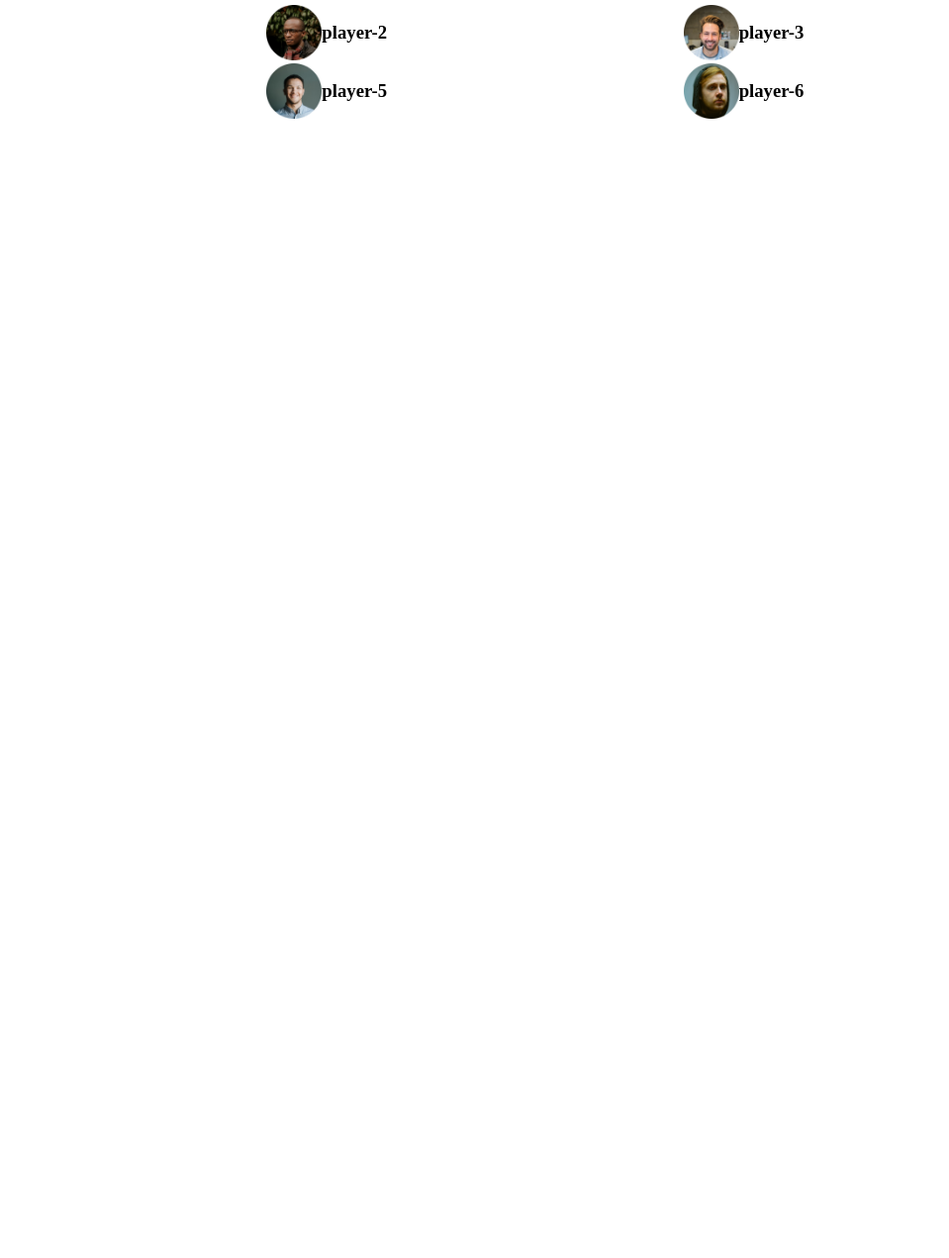
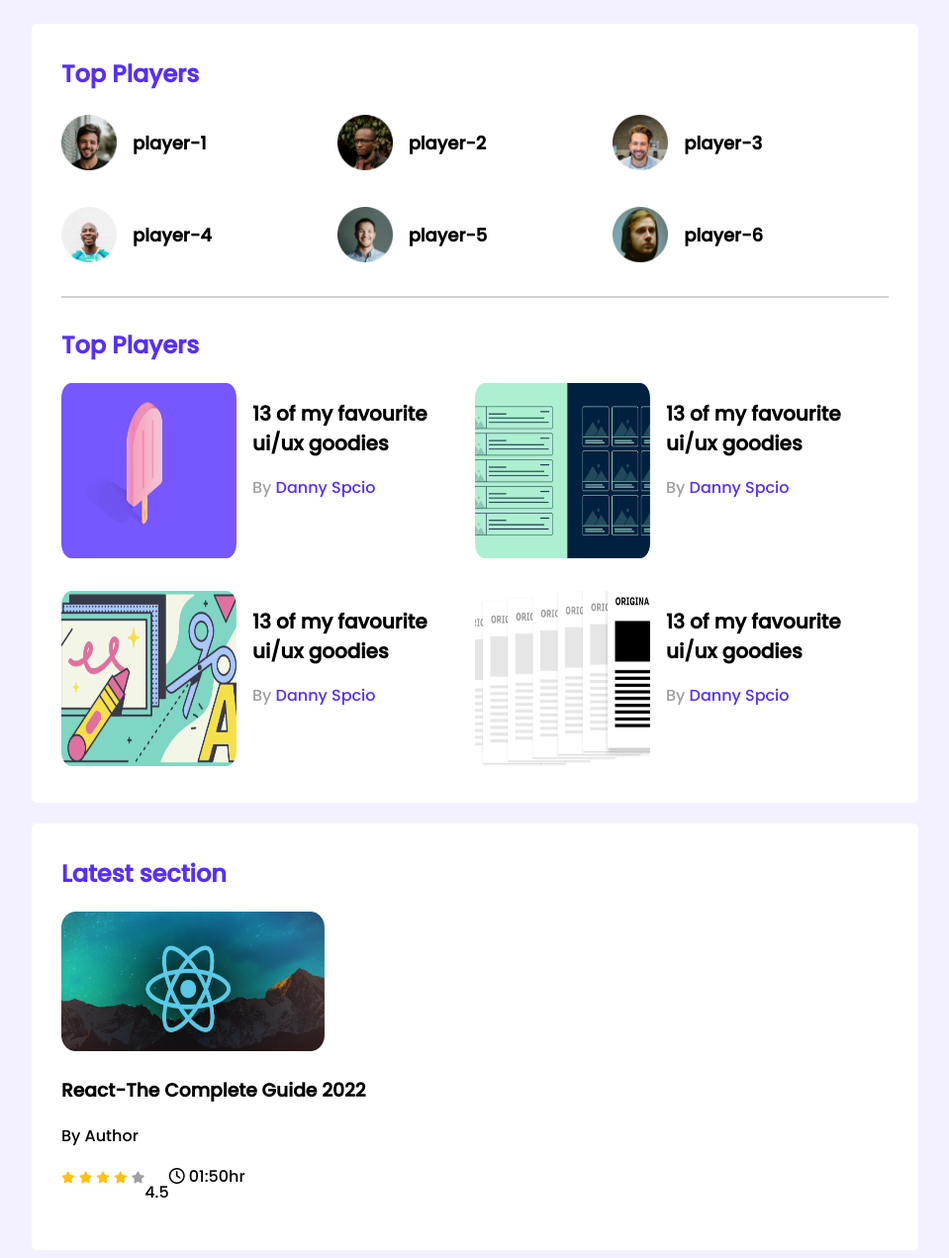
Before and after one commit to Salma93234/leader-board-css3, a plain HTML site: page index.html in a window 1280 px wide. Shown: the part 5-1276 px from the top of the page at 99% size, without its empty margins (160-1119 px from the left). Before the commit the page ends 800 px from the top, so only its background shows below. Drawn offline with Linux system fonts and the light colour scheme.

Commit message:
section-added

```diff
--- a/index.html
+++ b/index.html
@@ -5,6 +5,13 @@
     <meta http-equiv="X-UA-Compatible" content="IE=edge">
     <meta name="viewport" content="width=device-width, initial-scale=1.0">
     <title>Leader Board</title>
+    <!-- font awesome -->
+    <script src="https://kit.fontawesome.com/cc17d0af5c.js" crossorigin="anonymous"></script>
+     <!-- google-font -->
+     <!-- <link rel="preconnect" href="https://fonts.googleapis.com">
+    <link rel="preconnect" href="https://fonts.gstatic.com" crossorigin>
+    <link href="https://fonts.googleapis.com/css2?family=Poppins:wght@500&display=swap" rel="stylesheet"> -->
+
     <!-- stylesheet -->
     <link rel="stylesheet" href="styles/style.css">
 </head>
@@ -14,36 +21,112 @@
 
     </header>
     <!-- header end -->
-    <main>
+    <main >
         <!-- top players and top blog -->
+        <section class="conatiner">
         <div class="top-players">
+            <h1 class="section-tittle">Top Players</h1>
             <div class="players">
                 <div class="player">
                     <img src="images/players/player-1.png" alt="">
-                    <h3>player-1</h3>
+                    <h3 class="player-name" >player-1</h3>
                 </div>
                 <div class="player">
                     <img src="images/players/player-2.png" alt="">
-                    <h3>player-2</h3>
+                    <h3 class="player-name" >player-2</h3>
                 </div>
                 <div class="player">
                     <img src="images/players/player-3.png" alt="">
-                    <h3>player-3</h3>
+                    <h3 class="player-name" >player-3</h3>
                 </div>
                 <div class="player">
                     <img src="images/players/player-4.png" alt="">
-                    <h3>player-4</h3>
+                    <h3 class="player-name" >player-4</h3>
                 </div>
                 <div class="player">
                     <img src="images/players/player-5.png" alt="">
-                    <h3>player-5</h3>
+                    <h3 class="player-name" >player-5</h3>
                 </div>
                 <div class="player">
                     <img src="images/players/player-6.png" alt="">
-                    <h3>player-6</h3>
+                    <h3 class="player-name" >player-6</h3>
                 </div>
             </div>
         </div>
+        <hr>
+        <div class="top-blogs">
+            <h1 class="section-tittle">Top Players</h1>
+           <div class="blogs">
+            <article class="blog">
+              <div class="thumbnail">
+                <img src="images/blogs/blog-1.png" alt="">
+              </div>
+              <div class="blog-info">
+                <h2 class="blog-tittle">13 of my favourite ui/ux goodies</h2>
+                <p class="blog-author">By <a href="">Danny Spcio</a></p>
+              </div>
+            </article>
+            <article class="blog">
+              <div class="thumbnail">
+                <img src="images/blogs/blog-2.png" alt="">
+              </div>
+              <div class="blog-info">
+                <h2 class="blog-tittle">13 of my favourite ui/ux goodies</h2>
+                <p class="blog-author">By <a href="">Danny Spcio</a></p>
+              </div>
+            </article>
+            <article class="blog">
+              <div class="thumbnail">
+                <img src="images/blogs/blog-3.png" alt="">
+              </div>
+              <div class="blog-info">
+                <h2 class="blog-tittle">13 of my favourite ui/ux goodies</h2>
+                <p class="blog-author">By <a href="">Danny Spcio</a></p>
+              </div>
+            </article>
+            <article class="blog">
+              <div class="thumbnail">
+                <img src="images/blogs/blog-4.png" alt="">
+              </div>
+              <div class="blog-info">
+                <h2 class="blog-tittle">13 of my favourite ui/ux goodies</h2>
+                <p class="blog-author">By <a href="">Danny Spcio</a></p>
+              </div>
+            </article>
+           </div>
+        </div>
+    </section>
+    <!-- Latest corses -->
+    <section class="conatiner">
+        <h2 class="section-tittle">Latest section</h2>
+        <div class="courses">
+            <div class="course">
+                <div class="course-banner">
+                    <img src="images/courses/course-1.png" alt="">
+                </div>
+                <div class="course-detail">
+                    <div class="course-title">
+                        <h3>React-The Complete Guide 2022</h3>
+                        <p class="course-auther">By Author</p>
+                    </div>
+                    <div class="course-info">
+                      <div>
+                        <i class="fas fa-star filled"></i>
+                        <i class="fas fa-star filled"></i>
+                        <i class="fas fa-star filled"></i>
+                        <i class="fas fa-star filled"></i>
+                        <i class="fas fa-star empty"></i>
+                      </div>
+                      <p>4.5</p>
+                      <div class="course-duration">
+                        <i class="far fa-clock"></i>
+                        01:50hr
+                      </div>
+                    </div>
+                </div>
+            </div>
+        </div>
+    </section>
     </main>
 
 </body>
--- a/styles/style.css
+++ b/styles/style.css
@@ -1,7 +1,41 @@
+/* font */
+@import url('https://fonts.googleapis.com/css2?family=Poppins:wght@500&display=swap');
+/* common styles */
+body{
+    font-family: 'Poppins', sans-serif;
+    background-color: #F3F1FF;
+}
+main{
+    display: flex;
+    flex-direction: column;
+    align-items: center;
+}
+.conatiner{
+    width: 836px;
+    background-color:#FFFFFF ;
+    padding: 30px;
+    margin-top: 21px;
+    border-radius: 5px;
+}
+.top-players{
+    margin-bottom: 30px;
+}
+hr{
+    border: 1px solid #D1D1D1;
+    margin-bottom: 30px;
+}
 /* top players styles */
+.section-tittle{
+    color: #562EFF;
+    font-size: 24px;
+    line-height: 36px;
+    margin-top: 3px;
+
+}
 .players{
     display: grid;
     grid-template-columns: repeat(3, 1fr);
+    grid-row-gap: 30px;
 }
 .player{
     display: flex;
@@ -11,3 +45,53 @@
     height: 56px;
     width: 56px;
 }
+.player-name{
+    padding-left: 16px;
+    font-size: 18px;
+}
+
+/* top blog styles */
+.blogs{
+    display: grid;
+    grid-template-columns: repeat(2,1fr);
+    grid-row-gap: 26px;
+}
+.blog{
+    display: flex;
+}
+.blog .thumbnail img{
+    height: 177px;
+    width: 177px;
+}
+.blog-info{
+    margin-left: 16px;
+}
+.blog-tittle{
+    font-size: 20px;
+}
+.blog-author{
+   font-size: 16px;
+   color: #9F9F9F;
+}
+.blog-author a{
+    text-decoration: none;
+    color: #562EFF;
+    font-size: 16px;
+}
+/* corsers styles */
+.course .course-banner img{
+    width: 266px;
+    height: 141px;
+}
+.course-info{
+    display: flex;
+}
+.fa-star{
+    font-size: 12px;
+}
+.fa-star.filled{
+    color: #FFC014;
+}
+.fa-star.empty{
+    color:#9F9F9F;
+}
```
